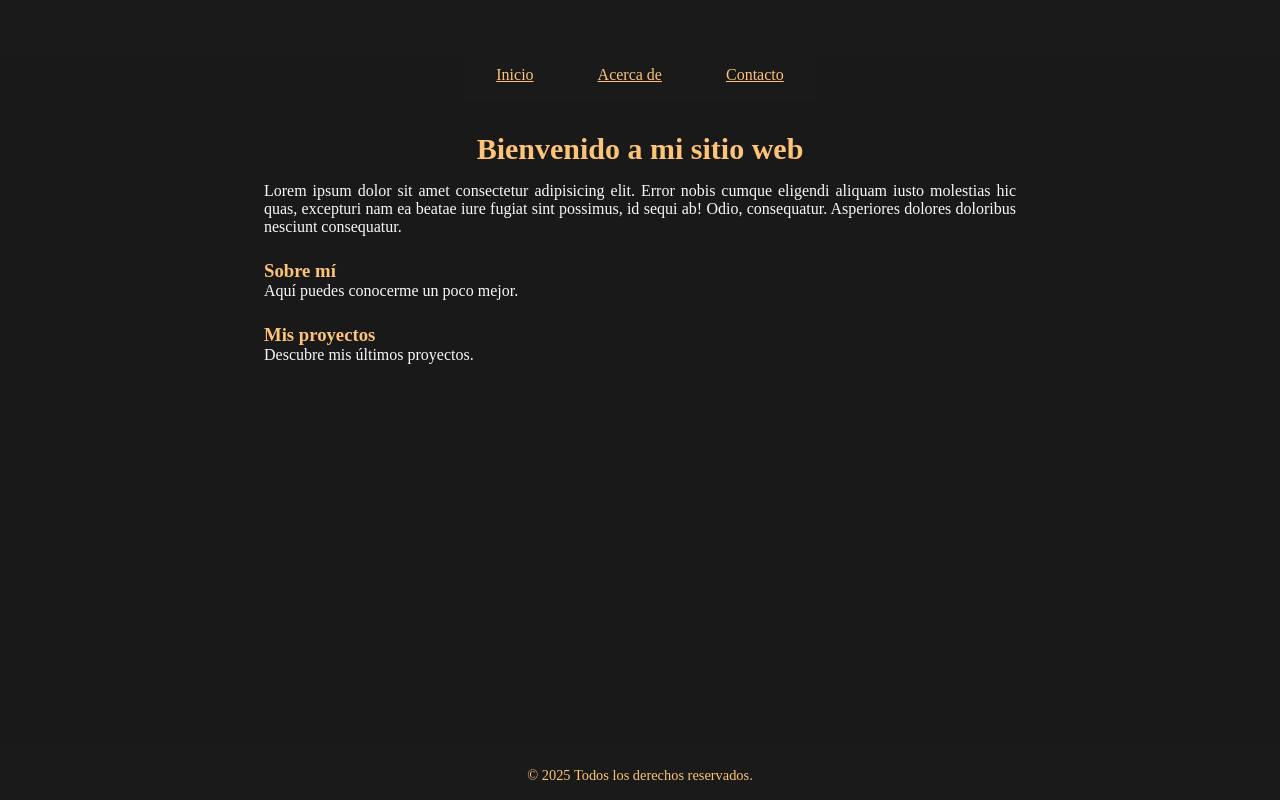
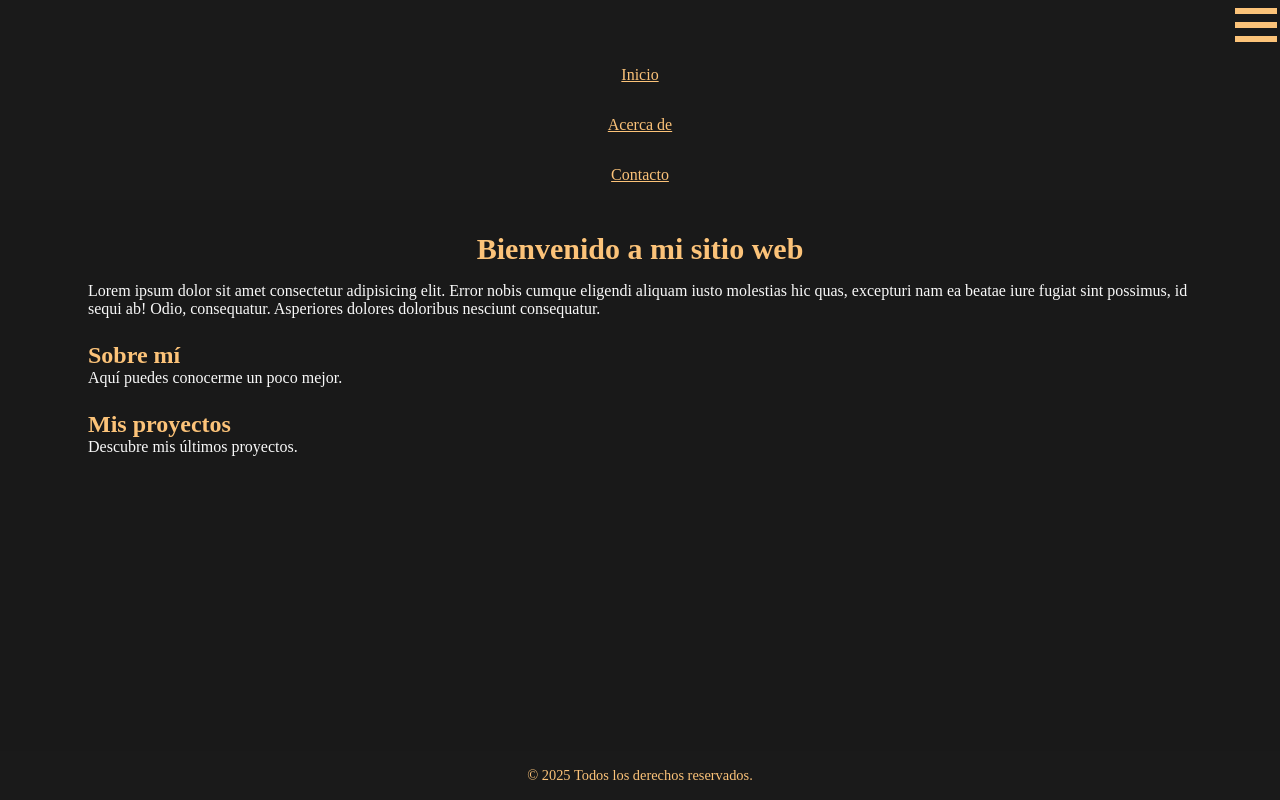
Before and after one commit to feden15/desafio-12, a website built with Vite: page index.html in a window 1280 px wide. Built offline with nearby package versions, Linux system fonts and the light colour scheme; files whose address does not match are found by name; a web font is replaced by a local one.

Commit message:
Agregamos la media querie Extra small, marcamos el límite máximo

```diff
--- a/index.html
+++ b/index.html
@@ -42,21 +42,29 @@
 
     </header>
 
-    <main>
+    <main >
+      <h1>Bienvenido a mi sitio web</h1>
       <section>
-        <h2>Bienvenido a mi sitio web</h2>
         <p>Lorem ipsum dolor sit amet consectetur adipisicing elit. Error nobis cumque eligendi aliquam iusto molestias hic quas, excepturi nam ea beatae iure fugiat sint possimus, id sequi ab! Odio, consequatur. Asperiores dolores doloribus nesciunt consequatur.</p>
       </section>
+      <div class="main-main">
+        <div>
 
           <section>
-        <h3>Sobre mí</h3>
+            <h2>Sobre mí</h2>
             <p>Aquí puedes conocerme un poco mejor.</p>
           </section>
 
           <section>
-        <h3>Mis proyectos</h3>
+            <h2>Mis proyectos</h2>
             <p>Descubre mis últimos proyectos.</p>
           </section>
+        </div>
+        <section class="main-main__side-column">
+          <h2>Contenido adicional</h2>
+          <p>Lorem ipsum, dolor sit amet consectetur adipisicing elit. Eaque, odio! Dignissimos temporibus incidunt, nobis repellat, eligendi quod quidem obcaecati possimus maxime reiciendis animi commodi, accusamus officia enim? Est, aspernatur consectetur. Lorem ipsum dolor sit, amet consectetur adipisicing elit. Architecto cum quasi eveniet dignissimos, quo corrupti eius voluptatibus modi, minima doloremque, facilis harum illum iusto ut. Natus commodi eaque rem. Rerum. Lorem ipsum dolor sit amet, consectetur adipisicing elit. Inventore aspernatur reprehenderit recusandae nesciunt repudiandae doloribus laborum facere tempora, quasi eligendi iusto, nemo, eum quaerat cupiditate sequi. Atque beatae possimus sunt. Lorem ipsum dolor sit amet, consectetur adipisicing elit. Assumenda recusandae ipsa alias mollitia laborum sapiente quisquam non culpa reprehenderit, veritatis quis nostrum debitis iure quo cupiditate? Ratione tempora iste iusto.</p>
+        </section>
+      </div>
 
     </main>
 
--- a/src/style.scss
+++ b/src/style.scss
@@ -2,6 +2,7 @@
     margin: 0;
     padding: 0;
     box-sizing: border-box;
+    // border: .5px red solid;
 }
 
 body {
@@ -20,9 +21,7 @@ body {
 
 body::before {
     content: "";
-    position: absolute;
-    top: 0;
-    left: 0;
+    position: fixed;
     width: 100vw;
     height: 100vh;
     background: rgba(0, 0, 0, 0.9);
@@ -32,12 +31,6 @@ body::before {
 .main-header {
     display: flex;
     flex-direction: column-reverse;
-
-    @media screen and (min-width: 992px) {
-        & {
-            flex-direction: column;
-        }
-    }
 }
 
 #menu {
@@ -56,12 +49,6 @@ body::before {
         flex-direction: column;
         justify-content: center;
         list-style-type: none;
-
-        @media screen and (min-width: 992px) {
-            & {
-                flex-direction: row;
-            }
-        }
     }
 
     &__nav-item { /* .nav-bar__nav-item */
@@ -77,10 +64,9 @@ body::before {
         width: 100%;
     }
 
-    @media screen and (min-width: 992px) {
+    @media screen and (min-width: 576px) {
         & {
-            display: block; /* muestra el menú */
-            order: 1;
+            display: block;
         }
     }
 }
@@ -130,31 +116,27 @@ body::before {
     &__bottom-bread {
         bottom: .5rem;
     }
-
-    @media screen and (min-width: 992px) {
-        & {
-            display: none;
-        }
-    }
-
 }
 
 main {
-    flex: 1;
+    display: flex;
+    flex-direction: column;
 
     padding: 2rem 1.5rem;
-    max-width: 800px;
+    width: 90vw;
     margin: 0 auto;
     flex: 1;
 
-    & h2 {
+    & h1 {
         font-size: 30px;
         text-align: center;
         margin-bottom: 1rem;
         color: #fcc379;
     }
 
-    & h3 {
+    & .main-main {
+
+        & h2 {
             color: #fcc379;
             margin-top: 1.5rem;
         }
@@ -162,6 +144,14 @@ main {
         & p {
             margin-bottom: 1rem;
             text-align: justify;
+        }
+
+        &__side-column {
+                display: none;
+
+                width: 40vw;
+
+            }
     }
 }
 
```
Lines whose indentation alone changed are shown as unchanged.
